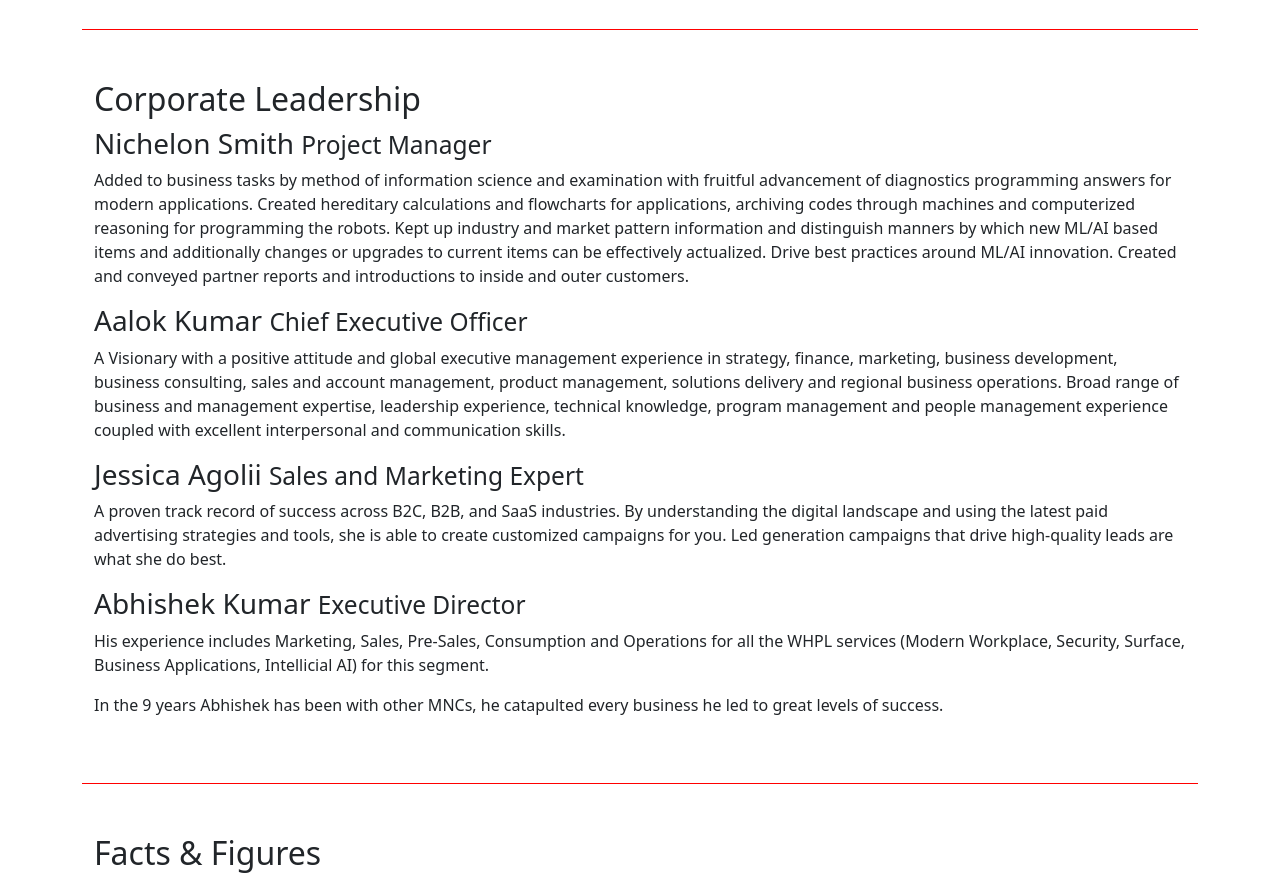
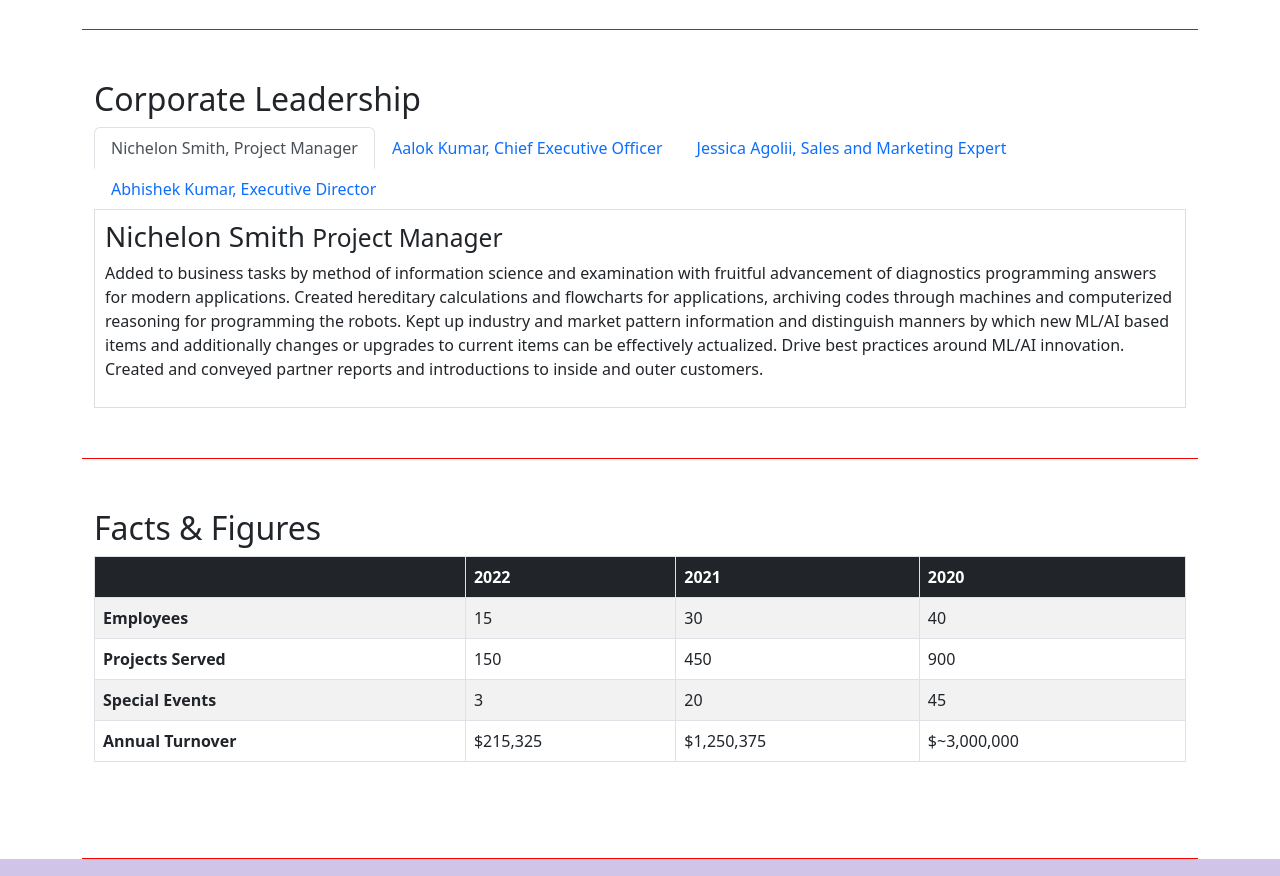
Before and after one commit to WebsiteraHouse/whpl-bs, a website: page aboutus.html in a window 1280 px wide. Shown: the part 960-1836 px from the top of the page. Drawn offline with nearby package versions, Linux system fonts and the light colour scheme.

Commit message:
Nav Tabs

```diff
--- a/aboutus.html
+++ b/aboutus.html
@@ -126,32 +126,68 @@
     <div class="row row-content">
       <div class="col-12">
         <h2>Corporate Leadership</h2>
+        <ul class="nav nav-tabs">
+          <li class="nav-item">
+            <button class="nav-link active" id="nichelon-tab" data-bs-toggle="tab" data-bs-target="#nichelon" type="button" role="tab">Nichelon Smith, Project Manager</button>
+          </li>
+          <li class="nav-item">
+            <button class="nav-link" id="aalok-tab" data-bs-toggle="tab" data-bs-target="#aalok" type="button" role="tab">Aalok Kumar, Chief Executive Officer</button>
+          </li>
+          <li class="nav-item">
+            <button class="nav-link" id="jessica-tab" data-bs-toggle="tab" data-bs-target="#jessica" type="button" role="tab">Jessica Agolii, Sales and Marketing Expert</button>
+          </li>
+          <li class="nav-item">
+            <button class="nav-link" id="abhishek-tab" data-bs-toggle="tab" data-bs-target="#abhishek" type="button" role="tab">Abhishek Kumar, Executive Director</button>
+          </li>
+        </ul>
+        <div class="tab-content">
+          <div class="tab-pane fade show active" id="nichelon" role="tabpanel">
             <h3>Nichelon Smith <small>Project Manager</small></h3>
             <p class="d-none d-sm-block">Added to business tasks by method of information science and examination with
               fruitful advancement of diagnostics programming answers for modern applications. Created hereditary
-          calculations and flowcharts for applications, archiving codes through machines and computerized reasoning for
-          programming the robots. Kept up industry and market pattern information and distinguish manners by which new
-          ML/AI based items and additionally changes or upgrades to current items can be effectively actualized. Drive
-          best practices around ML/AI innovation. Created and conveyed partner reports and introductions to inside and
+              calculations and flowcharts for applications, archiving codes through machines and computerized reasoning
+              for
+              programming the robots. Kept up industry and market pattern information and distinguish manners by which
+              new
+              ML/AI based items and additionally changes or upgrades to current items can be effectively actualized.
+              Drive
+              best practices around ML/AI innovation. Created and conveyed partner reports and introductions to inside
+              and
               outer customers.</p>
+          </div>
 
+          <div class="tab-pane fade" id="aalok" role="tabpanel">
             <h3>Aalok Kumar <small>Chief Executive Officer</small></h3>
-        <p class="d-none d-sm-block">A Visionary with a positive attitude and global executive management experience in
-          strategy, finance, marketing, business development, business consulting, sales and account management, product
+            <p class="d-none d-sm-block">A Visionary with a positive attitude and global executive management experience
+              in
+              strategy, finance, marketing, business development, business consulting, sales and account management,
+              product
               management, solutions delivery and regional business operations. Broad range of business and management
               expertise, leadership experience, technical knowledge, program management and people management experience
               coupled with excellent interpersonal and communication skills.</em></p>
+          </div>
+          <div class="tab-pane fade" id="jessica" role="tabpanel">
             <h3>Jessica Agolii <small>Sales and Marketing Expert</small></h3>
             <p class="d-none d-sm-block">A proven track record of success across B2C, B2B, and SaaS industries. By
-          understanding the digital landscape and using the latest paid advertising strategies and tools, she is able to
-          create customized campaigns for you. Led generation campaigns that drive high-quality leads are what she do
+              understanding the digital landscape and using the latest paid advertising strategies and tools, she is
+              able
+              to
+              create customized campaigns for you. Led generation campaigns that drive high-quality leads are what she
+              do
               best.</em></p>
+          </div>
+          <div class="tab-pane fade" id="abhishek" role="tabpanel">
             <h3>Abhishek Kumar <small>Executive Director</small></h3>
-        <p class="d-none d-sm-block">His experience includes Marketing, Sales, Pre-Sales, Consumption and Operations for
-          all the WHPL services (Modern Workplace, Security, Surface, Business Applications, Intellicial AI) for this
+            <p class="d-none d-sm-block">His experience includes Marketing, Sales, Pre-Sales, Consumption and Operations
+              for
+              all the WHPL services (Modern Workplace, Security, Surface, Business Applications, Intellicial AI) for
+              this
               segment.</p>
-        <p class="d-none d-sm-block">In the 9 years Abhishek has been with other MNCs, he catapulted every business he
+            <p class="d-none d-sm-block">In the 9 years Abhishek has been with other MNCs, he catapulted every business
+              he
               led to great levels of success.</p>
+          </div>
+        </div>
       </div>
     </div>
     <div class="row row-content">
@@ -251,6 +287,9 @@
       </div>
     </div>
   </footer>
+  <script src="node_modules/jquery/dist/jquery.slim.min.js"></script>
+  <script src="node_modules/popper.js/dist/umd/popper.min.js"></script>
+  <script src="node_modules/bootstrap/dist/js/bootstrap.min.js"></script>
 
 </body>
 
--- a/styles.css
+++ b/styles.css
@@ -40,3 +40,10 @@ body{
 .with-gap{
   margin-left: 15px;
 }
+
+.tab-content{
+  border-left: 1px solid #ddd;
+  border-right: 1px solid #ddd;
+  border-bottom: 1px solid #ddd;
+  padding: 10px;
+}
```
Also changed, not shown: 1 other file. Lines whose indentation alone changed are shown as unchanged.
